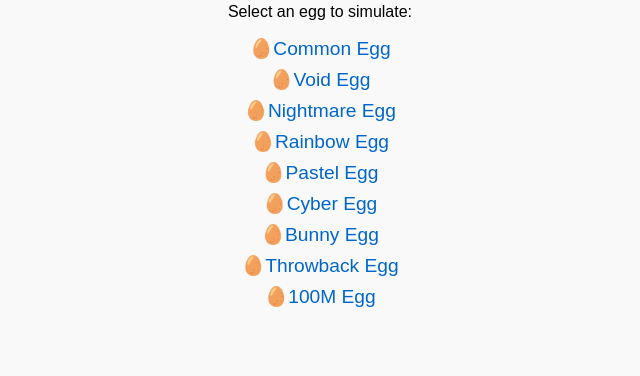
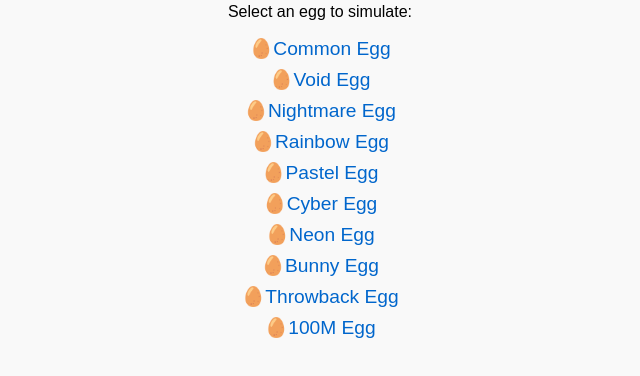
Before and after one commit to blunder525/BGSI-Hatching-Simulators, a plain HTML site: page index.html in a window 1280 px wide. Shown: the part 120-496 px from the top of the page, without its empty margins (320-960 px from the left). Drawn offline with Linux system fonts and the light colour scheme.

Commit message:
Update index.html

```diff
--- a/index.html
+++ b/index.html
@@ -33,6 +33,7 @@
   <a href="https://blunder525.github.io/Rainbow-Egg-Hatching-Simulator/" target="_blank">🥚Rainbow Egg</a>
   <a href="https://blunder525.github.io/Pastel-Egg-Hatching-Simulator/" target="_blank">🥚Pastel Egg</a>
   <a href="https://blunder525.github.io/Cyber-Egg-Hatching-Simulator/" target="_blank">🥚Cyber Egg</a>
+  <a href="https://blunder525.github.io/Neon-Egg-Hatching-Simulator/" target="_blank">🥚Neon Egg</a>
   <a href="https://blunder525.github.io/Bunny-Egg-Hatching-Simulator/" target="_blank">🥚Bunny Egg</a>
   <a href="https://blunder525.github.io/Throwback-Egg-Hatching-Simulator/" target="_blank">🥚Throwback Egg</a>
   <a href="https://blunder525.github.io/100M-Egg-Hatching-Simulator/" target="_blank">🥚100M Egg</a>
```
